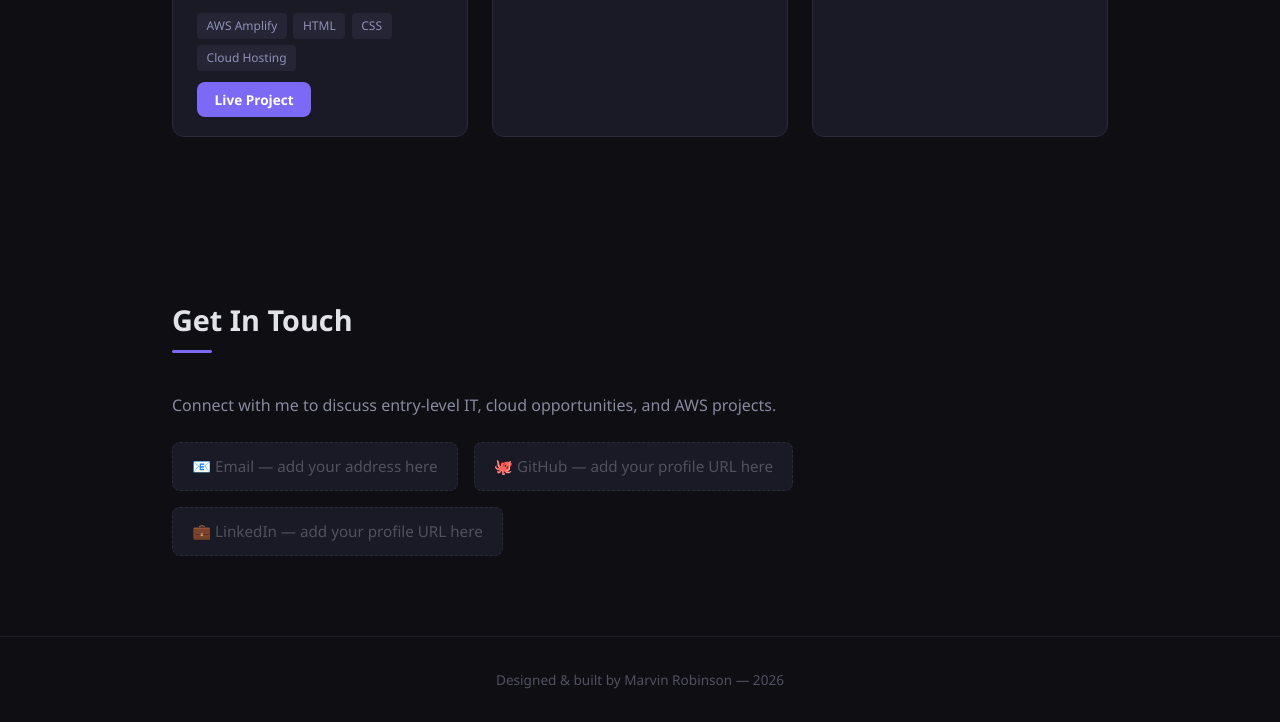
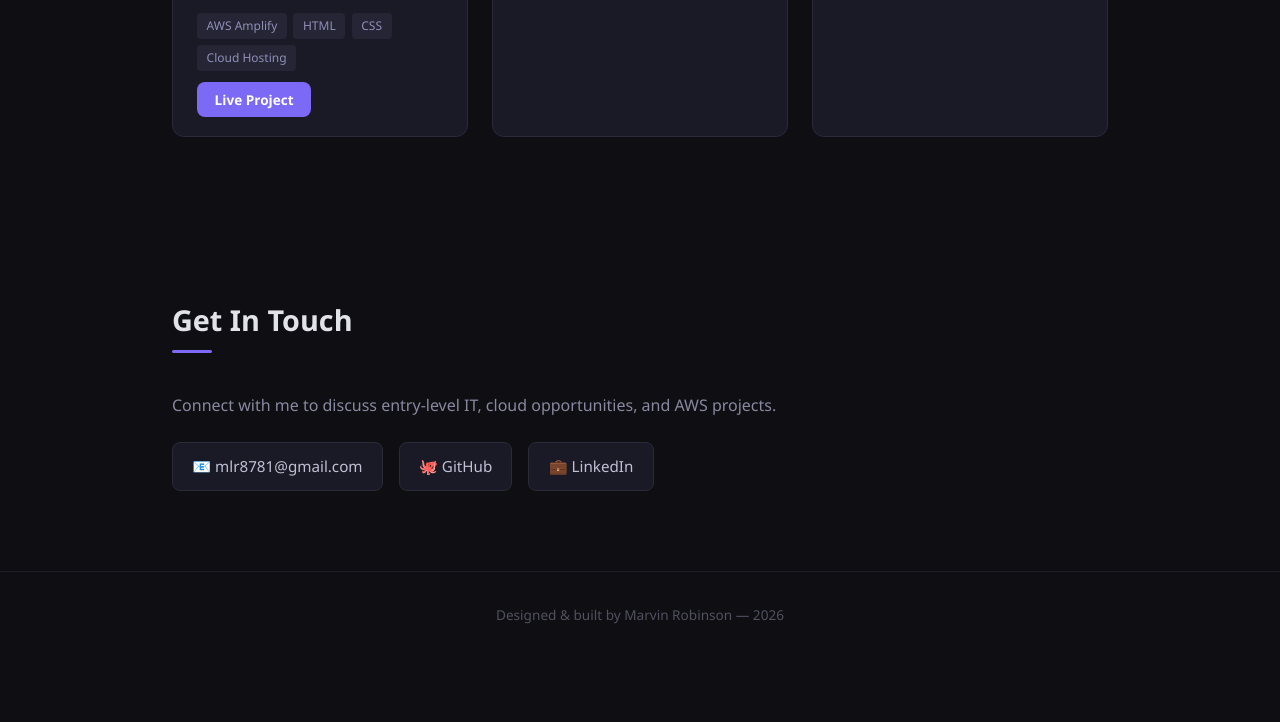
Before and after one commit to marvrobi/aws-cloud-portfolio, a plain HTML site: page index.html in a window 1280 px wide. Shown: the part 2239-2961 px from the top of the page. After the commit the page ends 2897 px from the top, so only its background shows below. Drawn offline with Linux system fonts and the light colour scheme.

Commit message:
Add portfolio contact links

```diff
--- a/index.html
+++ b/index.html
@@ -272,9 +272,9 @@
       Connect with me to discuss entry-level IT, cloud opportunities, and AWS projects.
     </p>
     <div class="contact-links">
-      <span class="contact-link" style="color:#50505f; cursor:default; border-style:dashed;">📧 Email — add your address here</span>
-      <span class="contact-link" style="color:#50505f; cursor:default; border-style:dashed;">🐙 GitHub — add your profile URL here</span>
-      <span class="contact-link" style="color:#50505f; cursor:default; border-style:dashed;">💼 LinkedIn — add your profile URL here</span>
+      <a class="contact-link" href="mailto:mlr8781@gmail.com">📧 mlr8781@gmail.com</a>
+      <a class="contact-link" href="https://github.com/marvrobi" target="_blank" rel="noopener noreferrer">🐙 GitHub</a>
+      <a class="contact-link" href="https://www.linkedin.com/in/marvin-robinson-405aa5392/" target="_blank" rel="noopener noreferrer">💼 LinkedIn</a>
     </div>
   </section>
 
```
